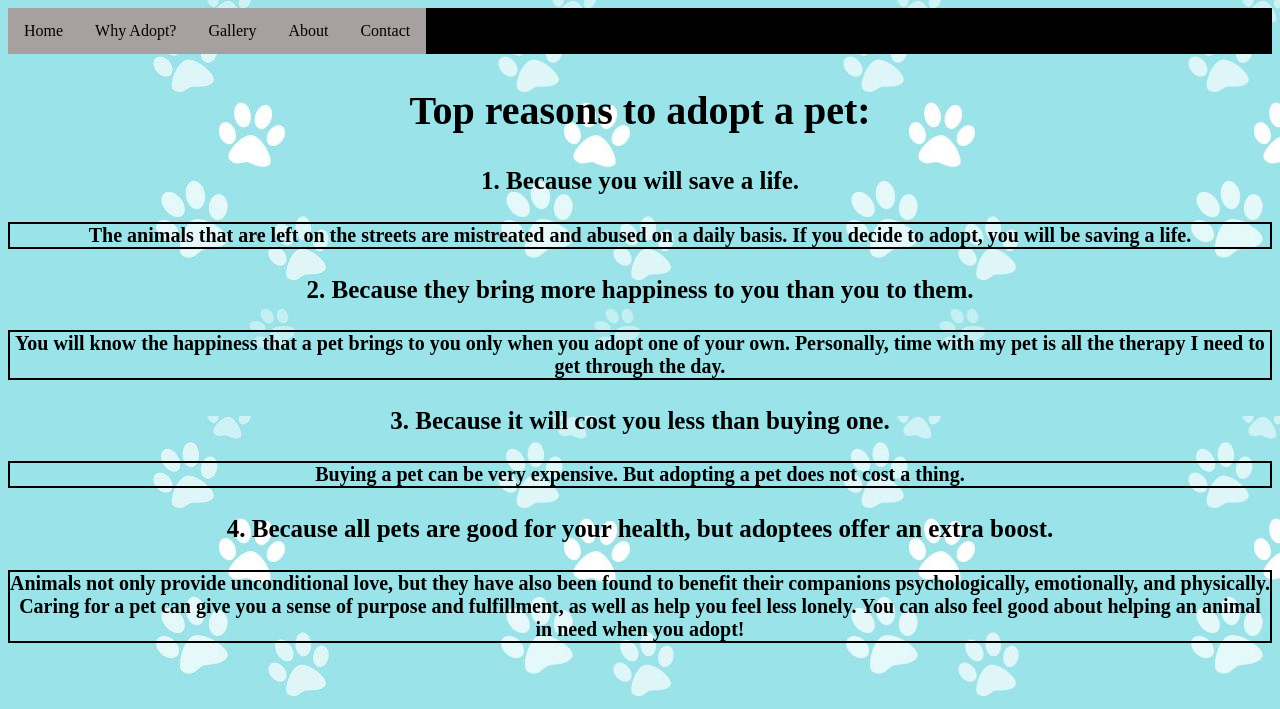
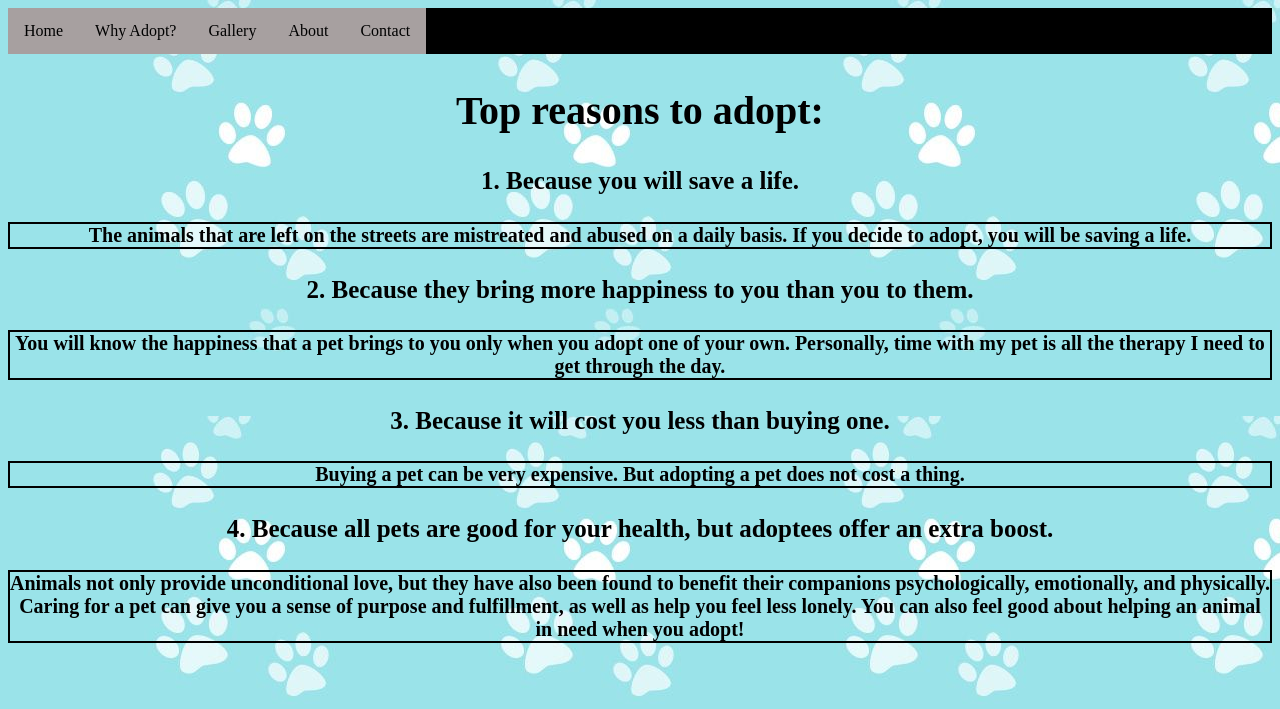
Before and after one commit to Sonamclhamo/animalrescue, a plain HTML site: page whyadopt.html in a window 1280 px wide. Shown: the top 709 px of the page. Drawn offline with Linux system fonts and the light colour scheme.

Commit message:
Update whyadopt.html

```diff
--- a/whyadopt.html
+++ b/whyadopt.html
@@ -16,7 +16,7 @@
     <link href="myStyleSheet.css" rel="stylesheet">
   </head>
   <body>
-    <h2> Top reasons to adopt a pet: </h2>
+    <h2> Top reasons to adopt: </h2>
     <div>
     <h3 class="reasons"> 1. Because you will save a life. </h3>
     <h4 class="reasonpoints">The animals that are left on the streets are mistreated and abused on a daily basis. If you decide to adopt, you will be saving a life. </h4>
```
